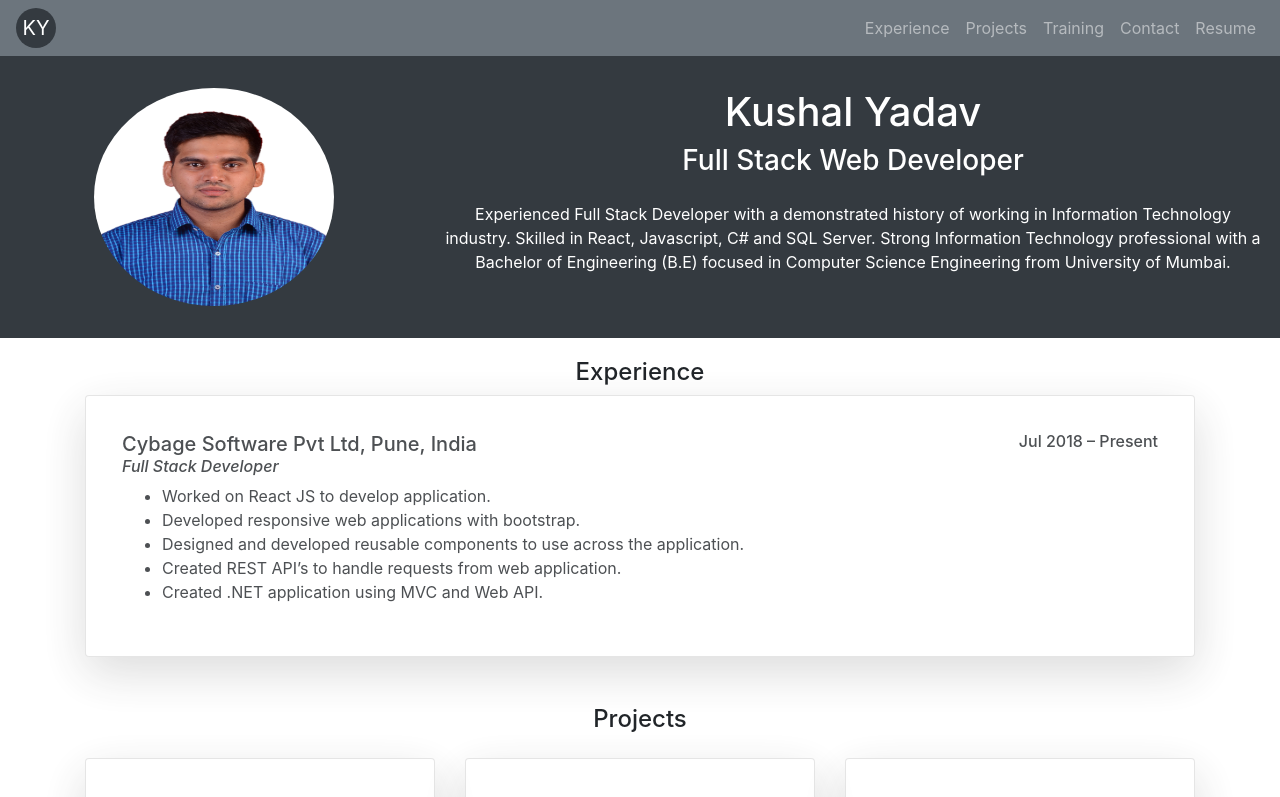
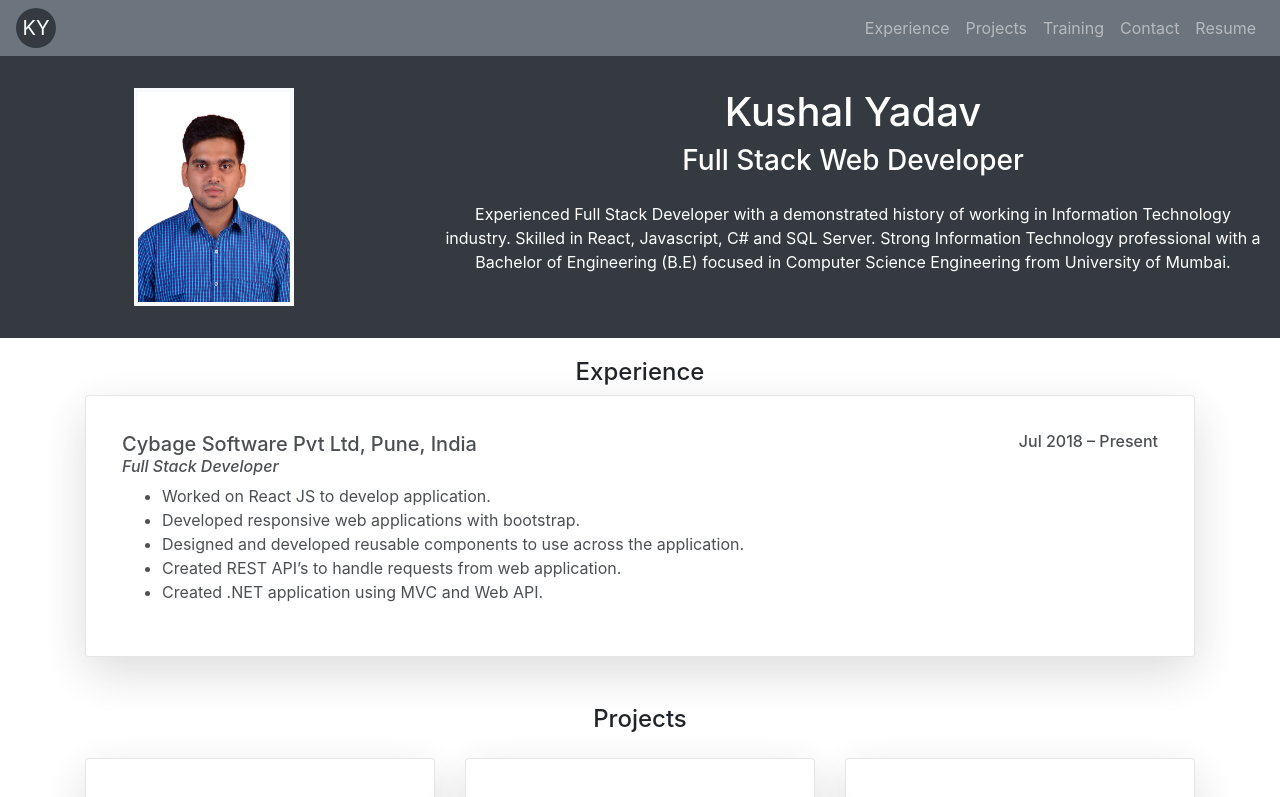
Before and after one commit to kushal-yadav/Kushal_Yadav_Portfolio, a React (Create React App) app: page / in a window 1280 px wide. Shown: the top 797 px of the page. Built offline with nearby package versions, Linux system fonts and the light colour scheme.

Commit message:
updated profile image

```diff
--- a/src/components/About.jsx
+++ b/src/components/About.jsx
@@ -9,9 +9,9 @@ export default class About extends React.Component {
         <Row >
           <Col md={4} className="p-3" style={{ height: "250px" }}>
             <img
-              // className="h-100 p-1 bg-light" style={{ width: "160px" }}
-              className="img-fluid rounded-circle w-30 h-18 h-100"
-              style={{ width: "15rem", height: "15rem" }}
+              className="h-100 p-1 bg-light" style={{ width: "160px" }}
+              // className="img-fluid rounded-circle w-30 h-18 h-100"
+              // style={{ width: "15rem", height: "15rem" }}
               src={image}
             />
           </Col>
```
